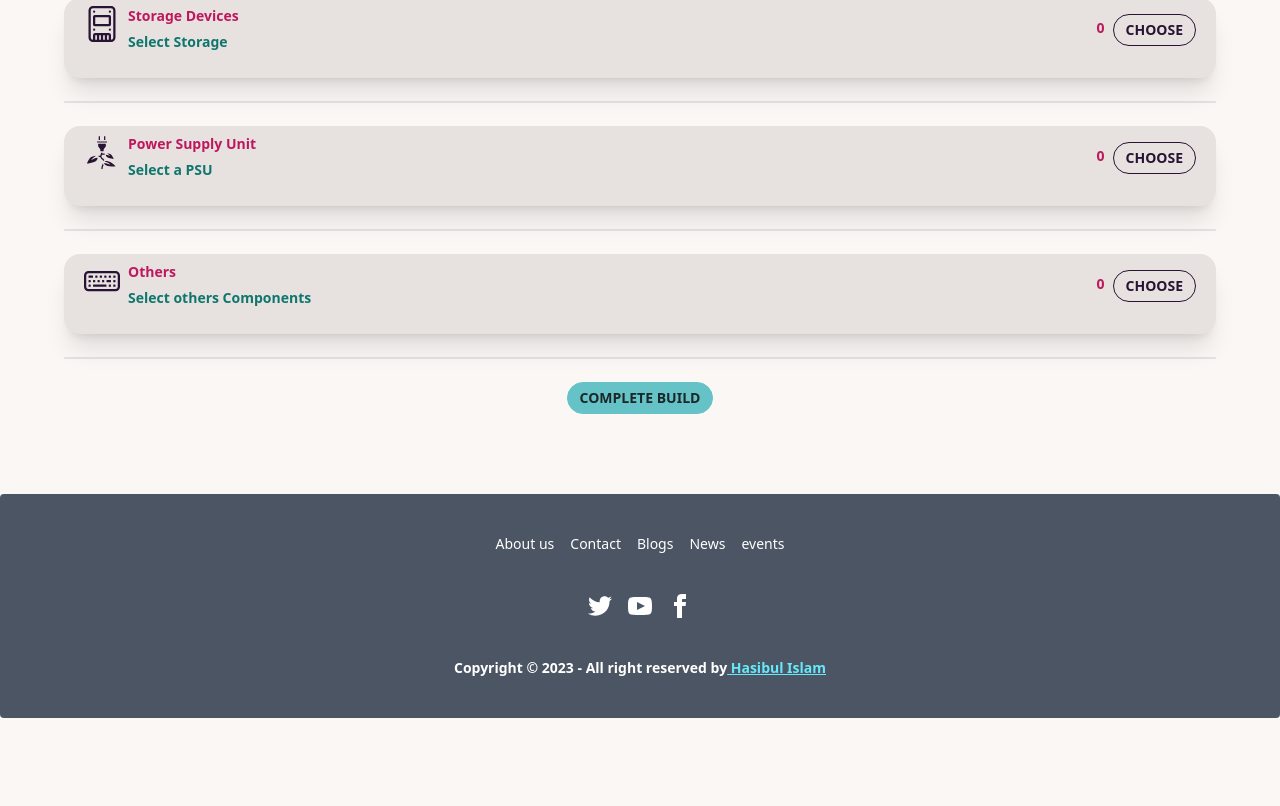
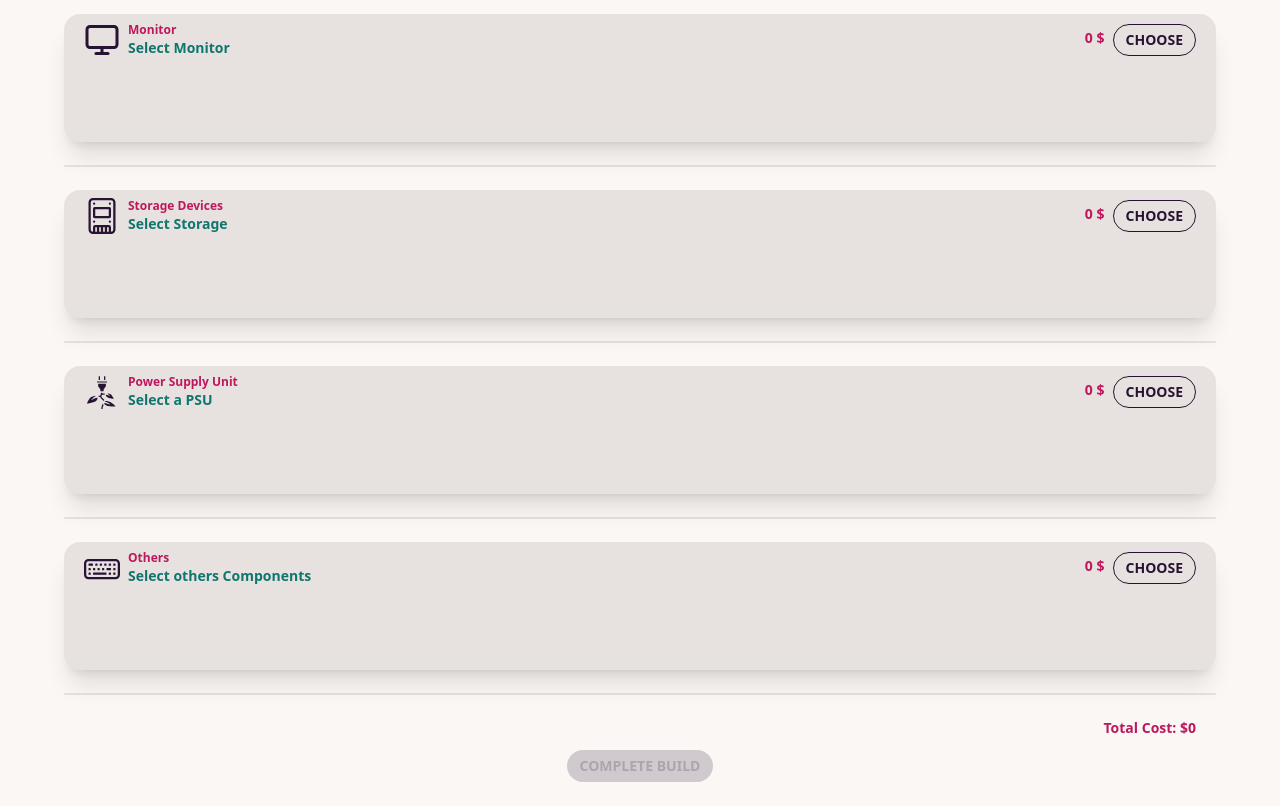
Before and after one commit to hasibul1670/techland, a Next.js app in the folder client/: page /pc-building in a window 1280 px wide. Shown: the part 674-1480 px from the top of the page. Before the commit the page ends 1392 px from the top, so only its background shows below. Built offline with nearby package versions, Linux system fonts and the light colour scheme.

Commit message:
update : pc builder Page All Functionality Done😍

```diff
--- a/client/src/components/PCBuldingComponent/PCBuldingComponent.js
+++ b/client/src/components/PCBuldingComponent/PCBuldingComponent.js
@@ -6,26 +6,27 @@ const PCBuldingComponent = ({componentType,demoText,handleChooseComponent,BsCpu,
   const {  componentName, price } = componentType;
 
   return (
-    <div className="card w-full py-2 px-5  h-20 bg-base-300  shadow-xl">
+    <div className="card w-full py-2 px-5 sm:h-32 md:h-32 h-32 bg-base-300  shadow-xl">
     <div className="flex justify-between  items-center  ">
       <div className="flex">
         <span className="text-4xl mr-2">
           <BsCpu />{" "}
         </span>
         <div>
-          <p className="text-sm font-bold text-pink-700 ">{title}</p>
-          <p className="text-xl font-bold text-cyan-700">
-          {  componentName ?  <span className='text-xl text-blue-700'>{componentName}</span>   : <span className='text-sm  text-teal-700'>{demoText}</span>}
+        <p className="text-xs sm:text-xs font-bold text-pink-700">{title}</p>
+
+          <p className="text-xs sm:text-sm font-bold text-cyan-700">
+          {  componentName ?  <span className='text-xs sm:text-sm  text-blue-700'>{componentName}</span>   : <span className='text-xs sm:text-sm  text-teal-700'>{demoText}</span>}
 
           </p>
         </div>
       </div>
       <div className='flex'>
-      <p className="text-sm font-bold mr-2 mt-1 text-pink-700">
-            {price || 0}
+      <p className="text-xs sm:text-sm   font-bold mr-2 mt-1 text-pink-700">
+            {<>{price} $</> || 0}
           </p>
         <button
-          className="btn btn-outline btn-sm"
+          className="btn btn-outline  btn-xs sm:btn-sm"
           onClick={handleChooseComponent}
         >
           Choose
--- /dev/null
+++ b/client/src/components/areAllComponentChosen.js
@@ -0,0 +1,5 @@
+const areAllComponentsChosen = () => {
+  return componentTypes.every(
+    (componentType) => componentType.componentName !== "" && componentType.price !== 0
+  );
+};
--- a/client/src/pages/category/motherboard.js
+++ b/client/src/pages/category/motherboard.js
@@ -2,9 +2,22 @@
 import React from 'react';
 import FeaturedProductCard from '../../components/cardComponents/FeaturedProductCard';
 import MainLayout from '../../layouts/mainLayout';
+import { useRouter } from 'next/router';
+import { useDispatch } from 'react-redux';
+import { addToPcBuilding } from '../../redux/pcBuilder/pcBuilderSlice';
 
 const MotherboardPage = ({products})=> {
   const allProducts = products;
+  const router = useRouter();
+  const dispatch = useDispatch();
+const handleSelectedComponent = (componentName,price,category) => {
+  dispatch (addToPcBuilding({ componentName, price,category }));
+  router.push({
+    pathname: "/pc-building",
+  });
+};
+
+
 
   return (
     <div className="py-20">
@@ -18,6 +31,7 @@ MotherBoard
             <FeaturedProductCard
               key={product?._id}
               product={product}
+              handleSelectedComponent={handleSelectedComponent}
             ></FeaturedProductCard>
           ))}
         </div>
--- a/client/src/pages/category/others.js
+++ b/client/src/pages/category/others.js
@@ -3,9 +3,21 @@
 import React from 'react';
 import MainLayout from '../../layouts/mainLayout';
 import FeaturedProductCard from '../../components/cardComponents/FeaturedProductCard';
+import { useRouter } from 'next/router';
+import { useDispatch } from 'react-redux';
+import { addToPcBuilding } from '../../redux/pcBuilder/pcBuilderSlice';
 
 const OthersPage = ({products}) => {
     const allProducts = products;
+    const router = useRouter();
+    const dispatch = useDispatch();
+  const handleSelectedComponent = (componentName,price,category) => {
+    dispatch (addToPcBuilding({ componentName, price,category }));
+    router.push({
+      pathname: "/pc-building",
+    });
+  };
+
   return (
       <div className="py-20">
       <h1 className="flex justify-center text-xl text-cyan-400 font-bold">
@@ -17,6 +29,7 @@ const OthersPage = ({products}) => {
             <FeaturedProductCard
               key={product?._id}
               product={product}
+              handleSelectedComponent={handleSelectedComponent}
             ></FeaturedProductCard>
           ))}
         </div>
--- a/client/src/pages/category/psu.js
+++ b/client/src/pages/category/psu.js
@@ -1,8 +1,20 @@
 import React from "react";
 import MainLayout from "../../layouts/mainLayout";
 import FeaturedProductCard from "../../components/cardComponents/FeaturedProductCard";
+import { useRouter } from "next/router";
+import { useDispatch } from "react-redux";
+import { addToPcBuilding } from "../../redux/pcBuilder/pcBuilderSlice";
 
 const PsuPage = ({allProducts}) => {
+  const router = useRouter();
+  const dispatch = useDispatch();
+const handleSelectedComponent = (componentName,price,category) => {
+  dispatch (addToPcBuilding({ componentName, price,category }));
+  router.push({
+    pathname: "/pc-building",
+  });
+};
+
   return (
     <div className="py-20">
     <h1 className="flex justify-center text-xl text-cyan-400 font-bold">
@@ -14,6 +26,7 @@ const PsuPage = ({allProducts}) => {
           <FeaturedProductCard
             key={product?._id}
             product={product}
+            handleSelectedComponent={handleSelectedComponent}
           ></FeaturedProductCard>
         ))}
       </div>
--- a/client/src/pages/category/ram.js
+++ b/client/src/pages/category/ram.js
@@ -1,8 +1,20 @@
 import React from "react";
 import MainLayout from "../../layouts/mainLayout";
 import FeaturedProductCard from "../../components/cardComponents/FeaturedProductCard";
+import { useRouter } from "next/router";
+import { useDispatch } from "react-redux";
+import { addToPcBuilding } from "../../redux/pcBuilder/pcBuilderSlice";
 
 const RamPage = ({allProducts}) => {
+  const router = useRouter();
+  const dispatch = useDispatch();
+const handleSelectedComponent = (componentName,price,category) => {
+  dispatch (addToPcBuilding({ componentName, price,category }));
+  router.push({
+    pathname: "/pc-building",
+  });
+};
+
   return (
     <div className="py-20">
     <h1 className="flex justify-center text-xl text-cyan-400 font-bold">
@@ -14,6 +26,7 @@ const RamPage = ({allProducts}) => {
           <FeaturedProductCard
             key={product?._id}
             product={product}
+            handleSelectedComponent={handleSelectedComponent}
           ></FeaturedProductCard>
         ))}
       </div>
--- a/client/src/pages/category/storage.js
+++ b/client/src/pages/category/storage.js
@@ -1,8 +1,20 @@
 import React from "react";
 import MainLayout from "../../layouts/mainLayout";
 import FeaturedProductCard from "../../components/cardComponents/FeaturedProductCard";
+import { useRouter } from "next/router";
+import { useDispatch } from "react-redux";
+import { addToPcBuilding } from "../../redux/pcBuilder/pcBuilderSlice";
 
 const Storage = ({allProducts}) => {
+  const router = useRouter();
+  const dispatch = useDispatch();
+const handleSelectedComponent = (componentName,price,category) => {
+  dispatch (addToPcBuilding({ componentName, price,category }));
+  router.push({
+    pathname: "/pc-building",
+  });
+};
+
   return (
     <div className="py-20">
     <h1 className="flex justify-center text-xl text-cyan-400 font-bold">
@@ -15,6 +27,7 @@ const Storage = ({allProducts}) => {
           <FeaturedProductCard
             key={product?._id}
             product={product}
+            handleSelectedComponent={handleSelectedComponent}
           ></FeaturedProductCard>
         ))}
       </div>
--- a/client/src/pages/pc-building.js
+++ b/client/src/pages/pc-building.js
@@ -2,7 +2,6 @@ import React from "react";
 
 import { useRouter } from "next/router";
 import { useSelector } from "react-redux";
-
 
 import {
   BsCpu,
@@ -16,69 +15,71 @@ import { GiGreenPower } from "react-icons/gi";
 import PCBuldingComponent from "../components/PCBuldingComponent/PCBuldingComponent";
 import MainLayout from "../layouts/mainLayout";
 
+import { calculateTotalCost } from "../redux/pcBuilder/pcBuilderSlice";
 
 const PcBuilding = () => {
   const router = useRouter();
-
-  const selectedComponent = useSelector((state) => state.pcBuilder.selectedComponent);
-  const selectedComponents = useSelector((state) => state.pcBuilder.selectedComponents);
   const handleChooseComponent = (category) => {
     router.push({
       pathname: `/category/${category}`,
     });
   };
   const pcBuilding = useSelector((state) => state.pcBuilder.pcBuilding);
-
-
-
-
+  useSelector((state) => state.pcBuilder.totalCost, calculateTotalCost);
 
   const componentTypes = [
-    { name: "cpu",
-    componentName:'',
-    price:0,
-    category:'CPU',
-    icon: BsCpu, Title: "Processor", demoText: "Select a processor" },
+    {
+      name: "cpu",
+      componentName: "",
+      price: 0,
+      category: "CPU",
+      icon: BsCpu,
+      Title: "Processor",
+      demoText: "Select a processor",
+    },
     {
       name: "motherboard",
       icon: BsMotherboard,
-      componentName:'',
-      category:'MotherBoard',
-      price:0,
+      componentName: "",
+      category: "Motherboard",
+      price: 0,
       Title: "Motherboard",
       demoText: "Select motherboard",
-
     },
 
-    { name: "ram", icon: BsMemory, Title: "RAM",
-category:'RAM',
-componentName:'',
-price:0,
-    demoText: "Select Ram" },
+    {
+      name: "ram",
+      icon: BsMemory,
+      Title: "RAM",
+      category: "RAM",
+      componentName: "",
+      price: 0,
+      demoText: "Select Ram",
+    },
     {
       name: "monitor",
-      price:0,
-      category:'Monitor',
+      price: 0,
+      category: "Monitor",
       icon: FiMonitor,
-      componentName:'',
+      componentName: "",
       Title: "Monitor",
       demoText: "Select Monitor",
     },
     {
       name: "storage",
       icon: BsDeviceSsd,
-      price:0,
-      category:'Storege Device',
+      price: 0,
+      category: "Storage Device",
       Title: "Storage Devices",
-      componentName:'',
+      componentName: "",
       demoText: "Select Storage",
     },
     {
       name: "psu",
       icon: GiGreenPower,
-      category:'Power Supply Unit',
-      componentName:'',
-      price:0,
+      category: "Power Supply Unit",
+      componentName: "",
+      price: 0,
       Title: "Power Supply Unit",
       demoText: "Select a PSU",
     },
@@ -86,18 +87,19 @@ price:0,
       name: "others",
       icon: BsKeyboard,
       Title: "Others",
-      componentName:'',
-      category:'Others',
-      price:0,
+      componentName: "",
+      category: "Others",
+      price: 0,
       demoText: "Select others Components",
     },
   ];
 
+  pcBuilding.forEach((component) => {
+    const { componentName, price, category } = component;
 
-  pcBuilding.forEach((component) => {
-    const { componentName, price,category } = component;
-
-    const componentType = componentTypes.find((type) => type.category === category);
+    const componentType = componentTypes.find(
+      (type) => type.category === category
+    );
 
     if (componentType) {
       componentType.componentName = componentName;
@@ -105,9 +107,12 @@ price:0,
     }
   });
 
-
-
-
+  const areAllComponentsChosen = () => {
+    return componentTypes.every(
+      (componentType) =>
+        componentType.componentName !== "" && componentType.price !== 0
+    );
+  };
 
   return (
     <div className="py-20 p-10">
@@ -118,19 +123,29 @@ price:0,
       {componentTypes.map((componentType) => (
         <div key={componentType.name}>
           <PCBuldingComponent
-
             componentType={componentType}
             title={componentType.Title}
             demoText={componentType.demoText}
-            handleChooseComponent={() => handleChooseComponent(componentType.name)}
+            handleChooseComponent={() =>
+              handleChooseComponent(componentType.name)
+            }
             BsCpu={componentType.icon}
           />
           <div className="divider"></div>
         </div>
       ))}
 
+<div className="flex mr-5 justify-end text-sm mb-3 font-bold text-pink-700">Total Cost: ${pcBuilding.reduce((sum, component) => sum + component.price, 0)}</div>
       <div className=" flex justify-center ">
-        <button className="btn btn-primary btn-sm">Complete Build </button>
+        <button
+          className="btn btn-primary btn-sm"
+          disabled={!areAllComponentsChosen()}
+        >
+          Complete Build
+        </button>
+
+
+
       </div>
     </div>
   );
```
Also changed, not shown: client/src/pages/category/cpu.js (+0 -8 lines), client/src/pages/category/monitor.js (+11 -7 lines), client/src/redux/pcBuilder/pcBuilderSlice.js (+25 -7 lines).
